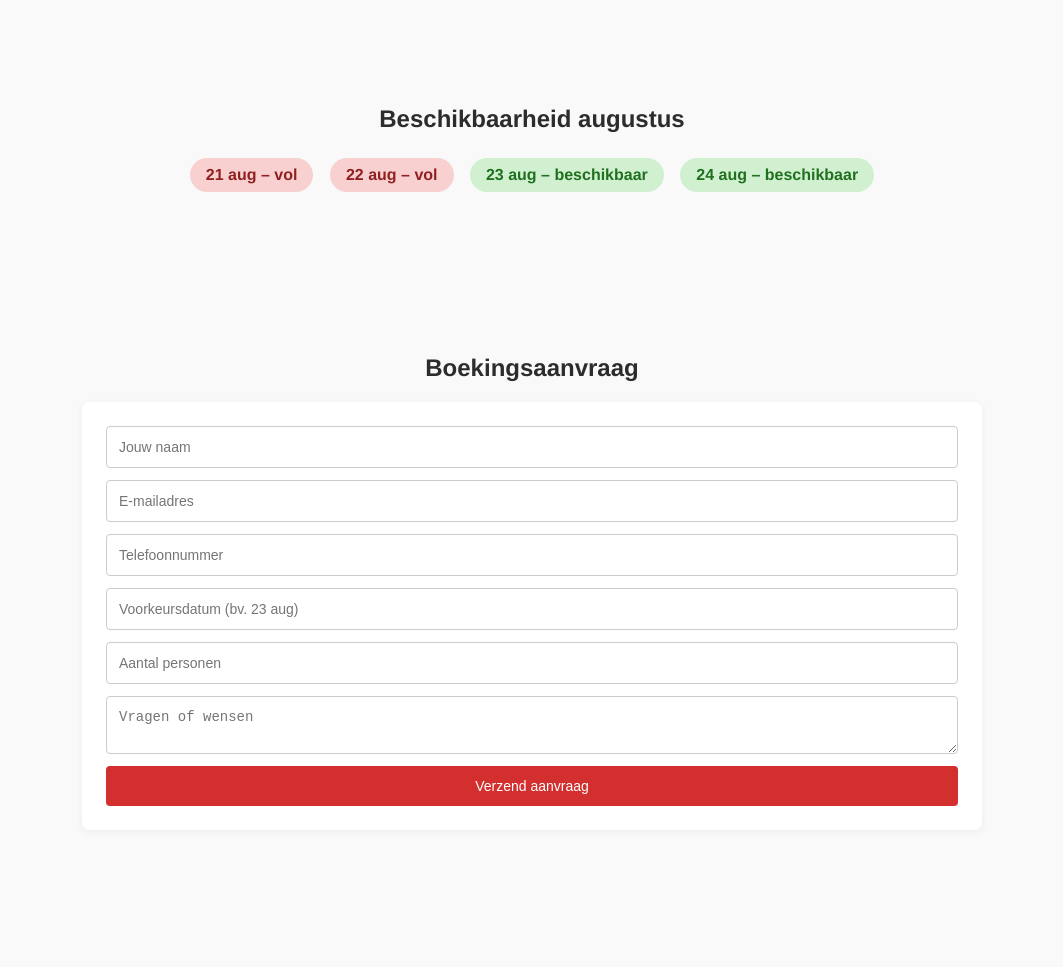
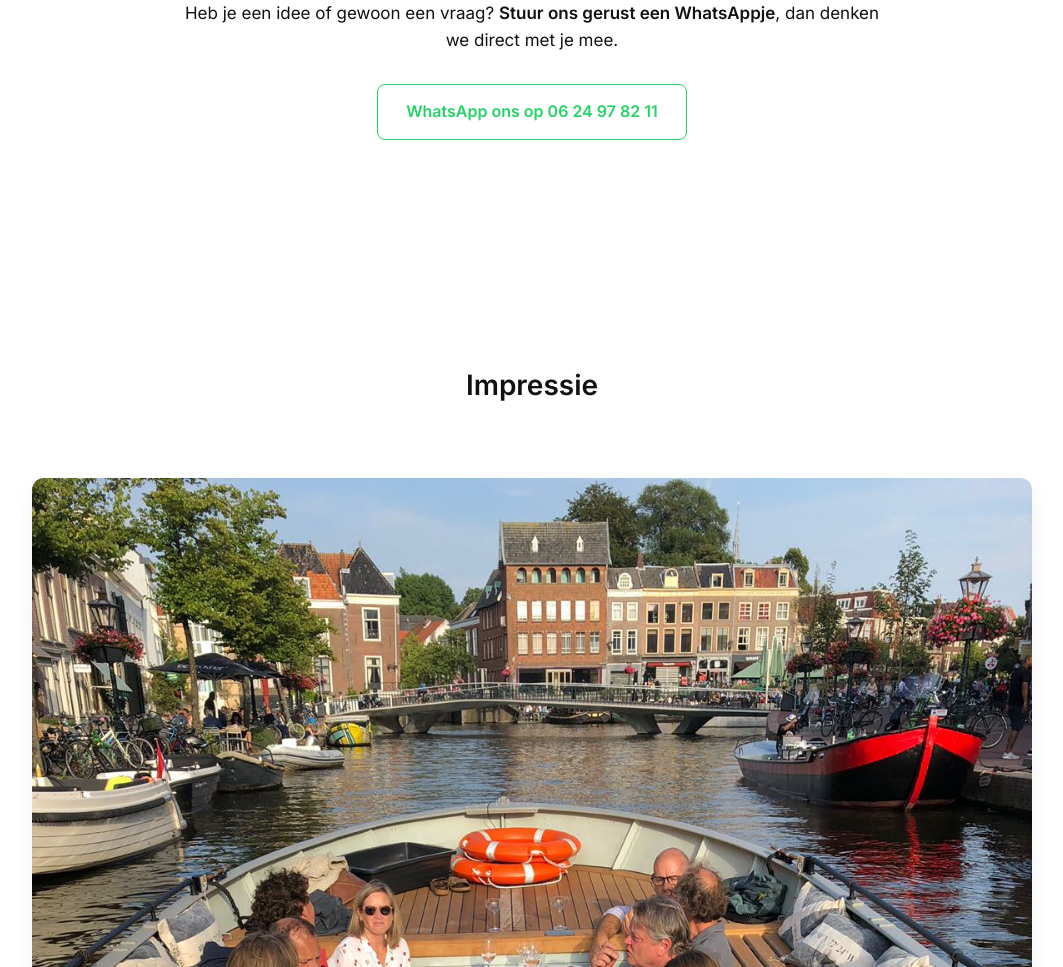
Before and after one commit to matthijshart/Bootje, a plain HTML site: page index.html in a window 1280 px wide. Shown: the part 1513-2480 px from the top of the page, without its empty margins (108-1171 px from the left). Drawn offline with Linux system fonts and the light colour scheme.

Commit message:
Update index.html

```diff
--- a/index.html
+++ b/index.html
@@ -4,12 +4,19 @@
   <meta charset="UTF-8" />
   <meta name="viewport" content="width=device-width, initial-scale=1.0"/>
   <title>Borrelboot Amsterdam</title>
+  <link href="https://fonts.googleapis.com/css2?family=Inter:wght@400;600&display=swap" rel="stylesheet">
   <style>
+    html {
+      scroll-behavior: smooth;
+    }
+
     body {
       margin: 0;
-      font-family: 'Helvetica Neue', sans-serif;
-      background: #f9f9f9;
-      color: #2c2c2c;
+      font-family: 'Inter', -apple-system, BlinkMacSystemFont, sans-serif;
+      background: #fff;
+      color: #111;
+      font-size: 16px;
+      line-height: 1.6;
     }
 
     header {
@@ -22,110 +29,90 @@
       justify-content: center;
       align-items: center;
       text-align: center;
-      color: white;
       position: relative;
     }
 
     .slogan {
-      font-size: 28px;
-      font-weight: bold;
-      background: rgba(0, 0, 0, 0.5);
-      padding: 16px 24px;
-      border-radius: 8px;
-      text-shadow: 1px 1px 4px #000;
+      font-size: 34px;
+      font-weight: 600;
+      color: #fff;
+      max-width: 80%;
     }
 
     .scroll-indicator {
       position: absolute;
-      bottom: 20px;
-      font-size: 24px;
+      bottom: 32px;
+      font-size: 28px;
       animation: bounce 2s infinite;
       color: white;
+      text-decoration: none;
     }
 
     @keyframes bounce {
       0%, 100% { transform: translateY(0); opacity: 0.6; }
-      50% { transform: translateY(6px); opacity: 1; }
+      50% { transform: translateY(8px); opacity: 1; }
     }
 
     .section {
-      padding: 60px 20px;
-      max-width: 900px;
+      padding: 100px 20px;
+      max-width: 1000px;
       margin: auto;
+    }
+
+    h2 {
+      text-align: center;
+      font-size: 28px;
+      margin-bottom: 40px;
     }
 
     .features {
       display: flex;
       flex-wrap: wrap;
-      gap: 16px;
+      gap: 24px;
       justify-content: center;
     }
 
     .feature {
-      background: #fff;
-      border-radius: 8px;
-      padding: 20px;
-      flex: 1 1 220px;
-      box-shadow: 0 2px 8px rgba(0,0,0,0.05);
+      flex: 1 1 240px;
       text-align: center;
+      font-weight: 500;
+      padding: 10px;
     }
 
-    .availability {
+    .cta-text {
       text-align: center;
-      margin-top: 40px;
+      max-width: 700px;
+      margin: auto;
+      font-size: 17px;
     }
 
-    .availability span {
+    .cta-button {
       display: inline-block;
-      margin: 6px;
-      padding: 8px 16px;
-      border-radius: 20px;
-      font-weight: bold;
+      margin-top: 30px;
+      padding: 14px 28px;
+      font-weight: 600;
+      border: 1.5px solid #25D366;
+      border-radius: 8px;
+      color: #25D366;
+      text-decoration: none;
+      transition: all 0.3s ease;
     }
 
-    .available {
-      background: #d0f0d0;
-      color: #207020;
-    }
-
-    .unavailable {
-      background: #f8d0d0;
-      color: #902020;
-    }
-
-    form {
-      background: #fff;
-      padding: 24px;
-      border-radius: 8px;
-      box-shadow: 0 2px 8px rgba(0,0,0,0.05);
-      display: flex;
-      flex-direction: column;
-      gap: 12px;
-    }
-
-    input, textarea, button {
-      padding: 12px;
-      font-size: 14px;
-      border: 1px solid #ccc;
-      border-radius: 4px;
-    }
-
-    button {
-      background: #D32F2F;
-      color: white;
-      border: none;
-      cursor: pointer;
-    }
-
-    button:hover {
-      background: #b51c1c;
+    .cta-button:hover {
+      background-color: #25D366;
+      color: #fff;
     }
 
     .gallery img {
       width: 100%;
-      border-radius: 8px;
-      margin-top: 20px;
-      box-shadow: 0 2px 8px rgba(0,0,0,0.1);
+      border-radius: 12px;
+      margin-top: 30px;
+      box-shadow: 0 8px 20px rgba(0,0,0,0.05);
+      transition: transform 0.3s ease;
+    }
+
+    .gallery img:hover {
+      transform: scale(1.02);
     }
   </style>
 </head>
@@ -133,11 +120,11 @@
 
 <header>
   <div class="slogan">Jij regelt de mensen, wij de rest</div>
-  <div class="scroll-indicator">↓</div>
+  <a href="#start" class="scroll-indicator">↓</a>
 </header>
 
-<section class="section">
-  <h2 style="text-align:center;">Waarom deze boot?</h2>
+<section class="section" id="start">
+  <h2>Waarom deze boot?</h2>
   <div class="features">
     <div class="feature">Tot 55 personen</div>
     <div class="feature">Grote borreltafel</div>
@@ -148,49 +135,24 @@
 </section>
 
 <section class="section">
-  <h2 style="text-align:center;">Zin in iets bijzonders op het water?</h2>
-  <p style="text-align:center; max-width:700px; margin:auto; font-size:16px; line-height:1.6;">
+  <h2>Zin in iets bijzonders op het water?</h2>
+  <p class="cta-text">
     Van kleine privévaartjes tot teamuitjes, verjaardagen, businessborrels, 21-diners, moeder-dochterdagen,
     vrijgezellenfeesten of iets totaal anders – alles is mogelijk.
     <br><br>
-    Heb je een idee of gewoon een vraag?
-    <strong>Stuur ons gerust een WhatsAppje</strong>, dan denken we direct met je mee.
+    Heb je een idee of gewoon een vraag? <strong>Stuur ons gerust een WhatsAppje</strong>, dan denken we direct met je mee.
   </p>
-  <div style="text-align:center; margin-top:20px;">
-    <a href="https://wa.me/31624978211"
-       style="display:inline-block; padding:12px 24px; background:#25D366; color:white; text-decoration:none; font-weight:bold; border-radius:4px;">
+  <div style="text-align:center;">
+    <a href="https://wa.me/31624978211" class="cta-button">
       WhatsApp ons op 06 24 97 82 11
     </a>
   </div>
 </section>
 
-<section class="section availability">
-  <h2>Beschikbaarheid augustus</h2>
-  <p>
-    <span class="unavailable">21 aug – vol</span>
-    <span class="unavailable">22 aug – vol</span>
-    <span class="available">23 aug – beschikbaar</span>
-    <span class="available">24 aug – beschikbaar</span>
-  </p>
-</section>
-
-<section class="section">
-  <h2 style="text-align:center;">Boekingsaanvraag</h2>
-  <form action="https://formspree.io/f/yourformid" method="POST">
-    <input type="text" name="naam" placeholder="Jouw naam" required />
-    <input type="email" name="email" placeholder="E-mailadres" required />
-    <input type="text" name="telefoon" placeholder="Telefoonnummer" required />
-    <input type="text" name="datum" placeholder="Voorkeursdatum (bv. 23 aug)" />
-    <input type="text" name="personen" placeholder="Aantal personen" />
-    <textarea name="bericht" placeholder="Vragen of wensen"></textarea>
-    <button type="submit">Verzend aanvraag</button>
-  </form>
-</section>
-
 <section class="section gallery">
-  <h2 style="text-align:center;">Impressie</h2>
-  <img src="IMG_3312.jpeg" alt="Borrelsfeer" />
-  <img src="IMG_3313.PNG" alt="Boot van bovenaf" />
+  <h2>Impressie</h2>
+  <img src="IMG_3312.jpeg" alt="Borrelsfeer">
+  <img src="IMG_3313.PNG" alt="Boot van bovenaf">
 </section>
 
 </body>
```
